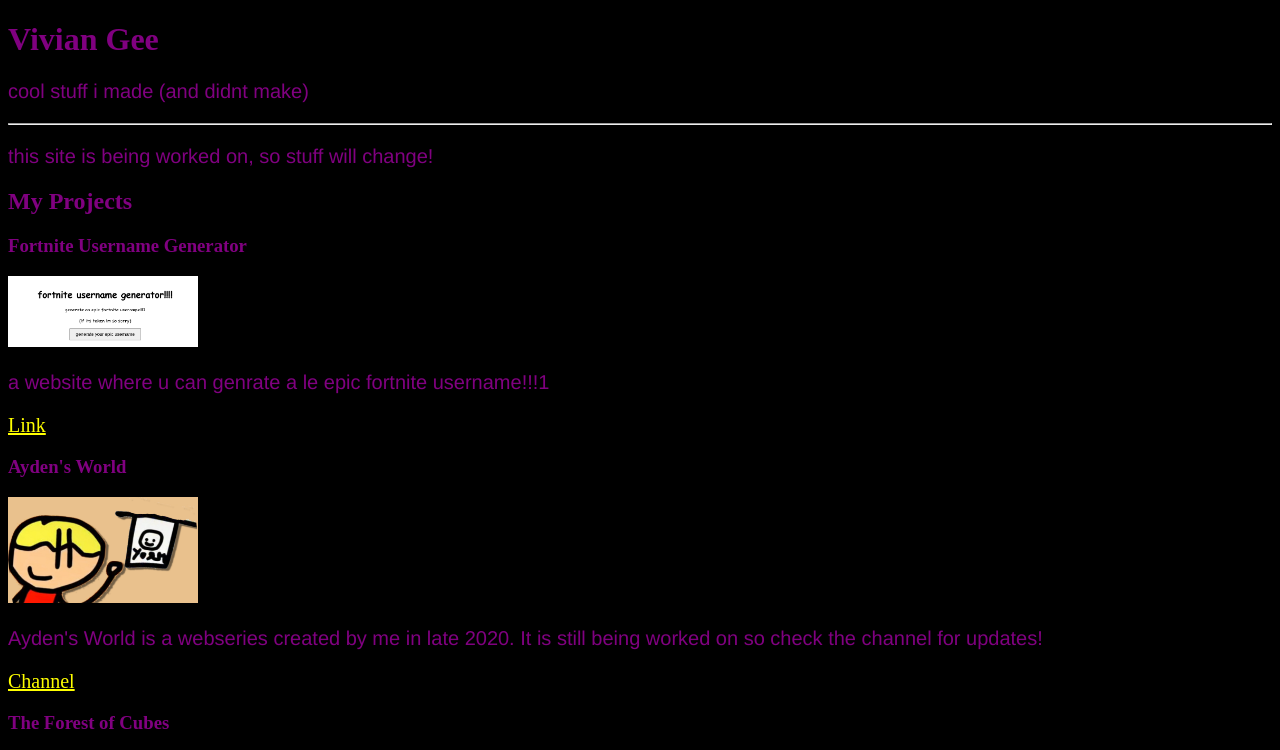
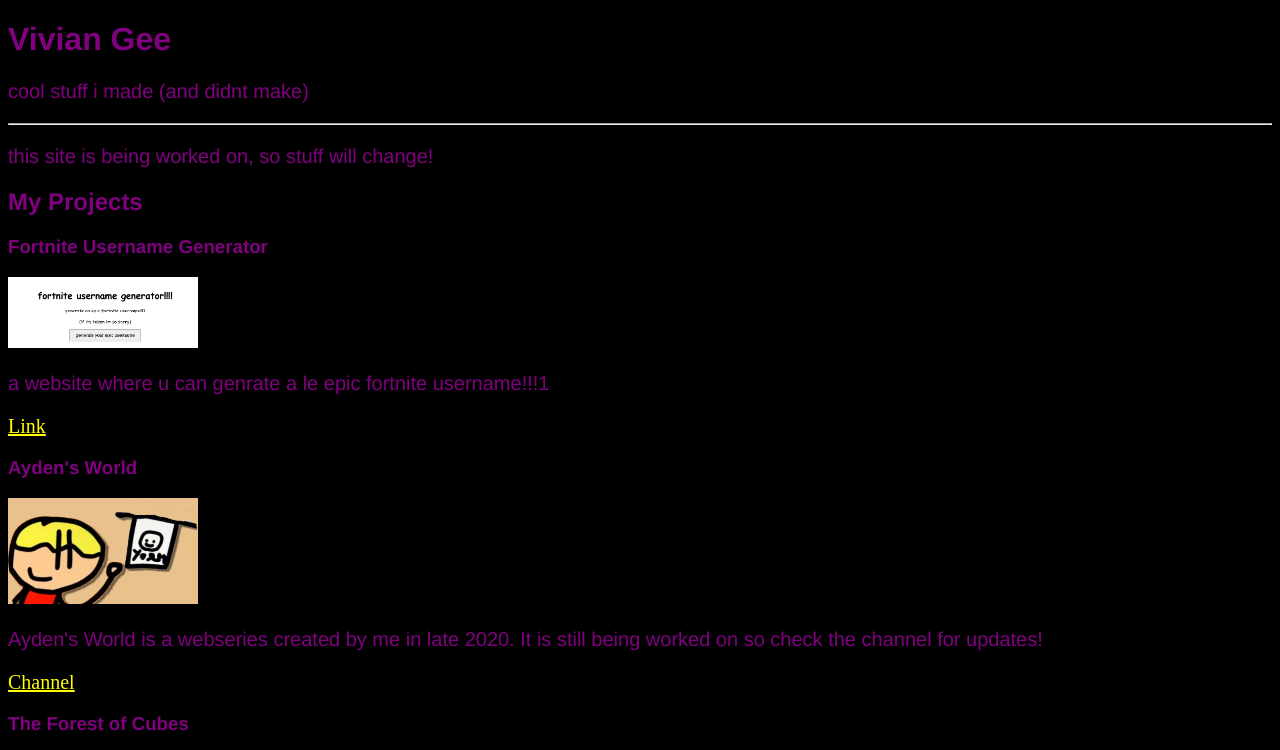
Before and after one commit to viviGee/viviG, a plain HTML site: page index.html in a window 1280 px wide. Shown: the top 750 px of the page. Drawn offline with Linux system fonts and the light colour scheme.

Commit message:
Update styles.css

```diff
--- a/styles.css
+++ b/styles.css
@@ -4,17 +4,17 @@ body {
 
 h1 {
   color: purple;
-  font-family: Grandstander;
+  font-family: helvetica;
 }
 
 h2 {
   color: purple;
-  font-family: Grandstander-Black;
+  font-family: helvetica;
 }
 
 h3 {
   color: purple;
-  font-family: Grandstander-Black;
+  font-family: helvetica;
 }
 
 p {
```
